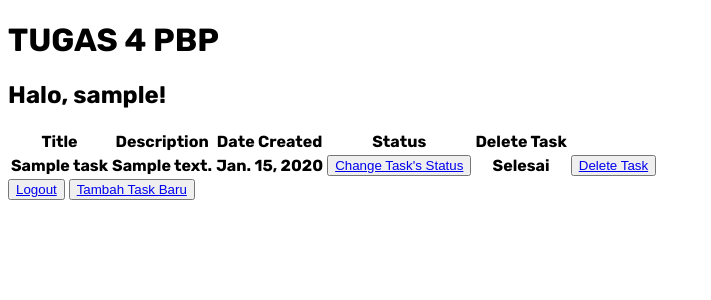
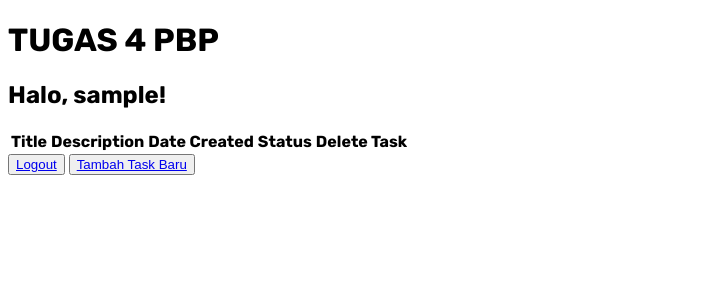
Before and after one commit to ramyanareswari/TUGAS-2-PBP, a Django app: page /todolist/ in a window 1280 px wide. Shown: the top 300 px of the page, without its empty margins (0-711 px from the left). Run offline with Django 4.2, Linux system fonts and the light colour scheme; a user stored in the database is signed in; tables that the repository leaves empty hold one stand-in row (values such as "Sample post"); lists and menus that the app fills with data are empty.

Commit message:
Edited html

```diff
--- a/todolist/templates/todolist.html
+++ b/todolist/templates/todolist.html
@@ -26,7 +26,7 @@
     </thead>
 
     <tbody>
-      {% for task in task_data %}
+      {% for task in todolist_user %}
       <tr>
         <th>{{task.title}}</th>
         <th>{{task.description}}</th>
```
